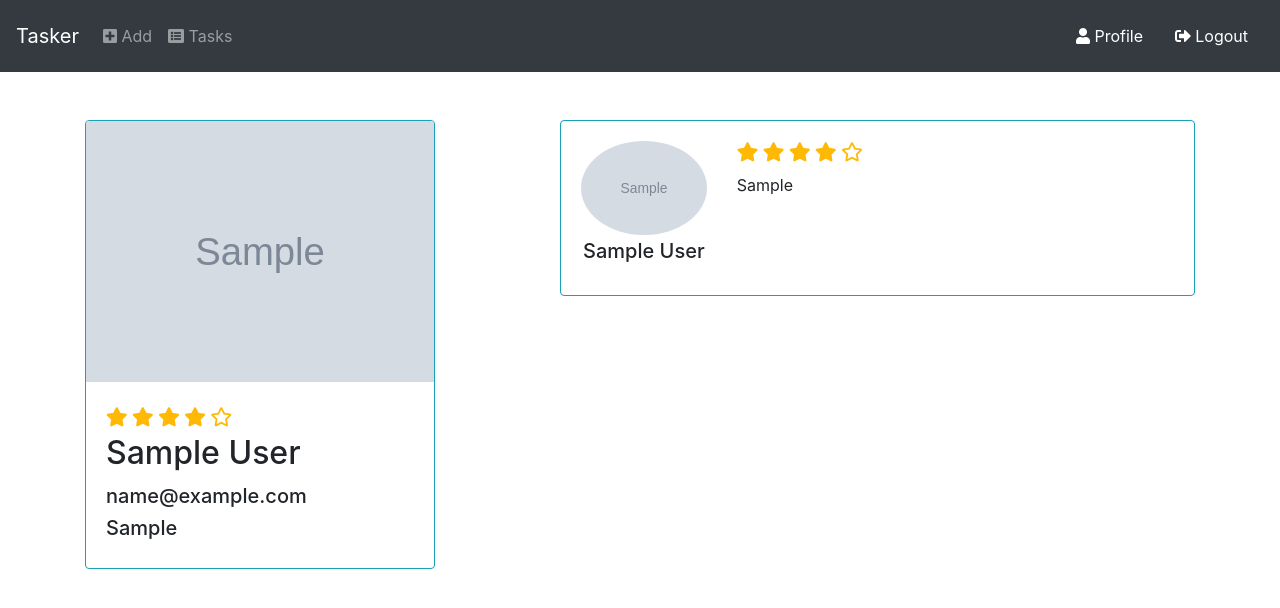
After one commit to crowdbotics-users/lorencecrowdboticscom-lore-656, a Django app: page /users/profile/1/ in a window 1280 px wide. The commit adds this page. Shown: the top 608 px of the page. Run offline with Django 3.2, Linux system fonts and the light colour scheme; tables that the repository leaves empty hold one stand-in row (values such as "Sample post"); grey boxes marked "Sample" are stand-in pictures; parts of the project's set-up code (start-up, migrations or seed data) failed here and were passed over; some libraries are stand-ins or nearby versions.

Commit message:
Create profile page

```diff
--- a/apps/users/models.py
+++ b/apps/users/models.py
@@ -1,5 +1,6 @@
 from django.contrib.auth.models import AbstractUser
 from django.db import models
+from django.db.models import Avg
 from django.utils.translation import ugettext_lazy as _
 
 from core.models import TimeStampedModel, OPTIONAL
@@ -25,6 +26,13 @@ class User(AbstractUser):
     def __str__(self):
         return self.get_full_name()
 
+    @property
+    def average_rating(self):
+        return round(
+            self.received_ratings.all()\
+                .aggregate(average=Avg('rate'))\
+                .get('average', 0)
+        )
 
 class Rating(TimeStampedModel):
     task = models.ForeignKey(
@@ -53,4 +61,4 @@ class Rating(TimeStampedModel):
         verbose_name_plural = _('Ratings')
 
     def __str__(self):
-        return self.rate()
+        return str(self.rate)
--- /dev/null
+++ b/apps/users/urls.py
@@ -0,0 +1,12 @@
+from django.conf.urls import url
+
+from . import views
+
+
+urlpatterns = [
+    url(
+        regex=r'^profile/(?P<pk>\d+)/$',
+        view=views.ProfileView.as_view(),
+        name='profile'
+    ),
+]
--- a/apps/users/views.py
+++ b/apps/users/views.py
@@ -1,3 +1,13 @@
-from django.shortcuts import render
+from django.contrib.auth import get_user_model
+from django.views.generic import (
+    DetailView,
+)
 
-# Create your views here.
+
+User = get_user_model()
+
+
+class ProfileView(DetailView):
+    model = User
+    context_object_name = 'user'
+    template_name = 'users/profile.html'
--- a/static/css/main.css
+++ b/static/css/main.css
@@ -20,3 +20,10 @@ body {
 .top-140-pad{
     padding-top: 140px;
 }
+.width-200 {
+    width: 200px;
+}
+.star {
+    font-size: 1.2em;
+    color: #ffb905;
+}
--- a/tasker/urls.py
+++ b/tasker/urls.py
@@ -13,8 +13,11 @@ Including another URLconf
     1. Import the include() function: from django.conf.urls import url, include, include
     2. Add a URL to urlpatterns:  url(r'^blog/', include('blog.urls'))
 """
+from django.conf import settings
 from django.conf.urls import url, include
+from django.conf.urls.static import static
 from django.contrib import admin
+
 
 urlpatterns = [
     url('', include('home.urls')),
@@ -26,4 +29,12 @@ urlpatterns = [
         r'^tasks/',
         include(('apps.tasks.urls', 'app.tasks'), namespace='tasks')
     ),
+    url(
+        r'^users/',
+        include(('apps.users.urls', 'app.users'), namespace='users')
+    ),
 ]
+
+
+urlpatterns += static(settings.MEDIA_URL, document_root=settings.MEDIA_ROOT)
+urlpatterns += static(settings.STATIC_URL, document_root=settings.STATIC_ROOT)
--- a/templates/base.html
+++ b/templates/base.html
@@ -30,7 +30,7 @@
                     </span>
                 {% else %}
                     <span class="navbar-text">
-                        <a href="" class="nav-link"><i class="fas fa-user"></i> Profile</a>
+                        <a href="{% url 'users:profile' user.id %}" class="nav-link"><i class="fas fa-user"></i> Profile</a>
                     </span>
                     <span class="navbar-text">
                         <a href="{% url 'account_logout' %}" class="nav-link"><i class="fas fa-sign-out-alt"></i> Logout</a>
--- /dev/null
+++ b/templates/users/profile.html
@@ -0,0 +1,55 @@
+{% extends 'base.html' %}
+
+{% load staticfiles %}
+
+{% block content %}
+<div class="row mt-5">
+    <div class="col-md-4">
+        <div class="card border-info">
+            <img class="card-img-top" src="{% if user.image %}{{ user.image.url }}{% else %}{% static 'img/user.png' %}{% endif %}" alt="Profile Picture">
+            <div class="card-body">
+                <div class="star-rating mt-1 mb-1">
+                    {% for i in "12345"|center:"5" %}
+                        {% if i|add:"0" <= user.average_rating %}
+                            <i class="fas fa-star star"></i>
+                        {% else %}
+                            <i class="far fa-star star"></i>
+                        {% endif %}
+                    {% endfor %}
+                </div>
+                <h2 class="card-title">{{ user.get_full_name }}</h2>
+                <h5>{{ user.email }}</h5>
+                <h5>{{ user.contact }}</h5>
+            </div>
+        </div>
+    </div>
+    <div class="col-md-7 offset-md-1">
+        {% for rating in user.received_ratings.all %}
+            <div class="card border-info mb-3">
+                <div class="card-body">
+                    <div class="row">
+                        <div class="col-md-3">
+                            <img src="{% if user.image %}{{ rating.sender.image.url }}{% else %}{% static 'img/user.png' %}{% endif %}" alt="Picture" class="rounded-circle card-img-top">
+                            <div class="text-center mt-1">
+                                <h5 class="card-title">{{ rating.sender.get_full_name }}</h5>
+                            </div>
+                        </div>
+                        <div class="col-md-9">
+                            <div class="star-rating mb-2">
+                                {% for i in "12345"|center:"5" %}
+                                    {% if i|add:"0" <= rating.rate %}
+                                        <i class="fas fa-star star"></i>
+                                    {% else %}
+                                        <i class="far fa-star star"></i>
+                                    {% endif %}
+                                {% endfor %}
+                            </div>
+                            <p class="card-text">{{ rating.remarks }}</p>
+                        </div>
+                    </div>
+                </div>
+            </div>
+        {% endfor %}
+    </div>
+</div>
+{% endblock content %}
```
Also changed, not shown: media/images/user/lorence.png (added), static/img/user.png (added).
